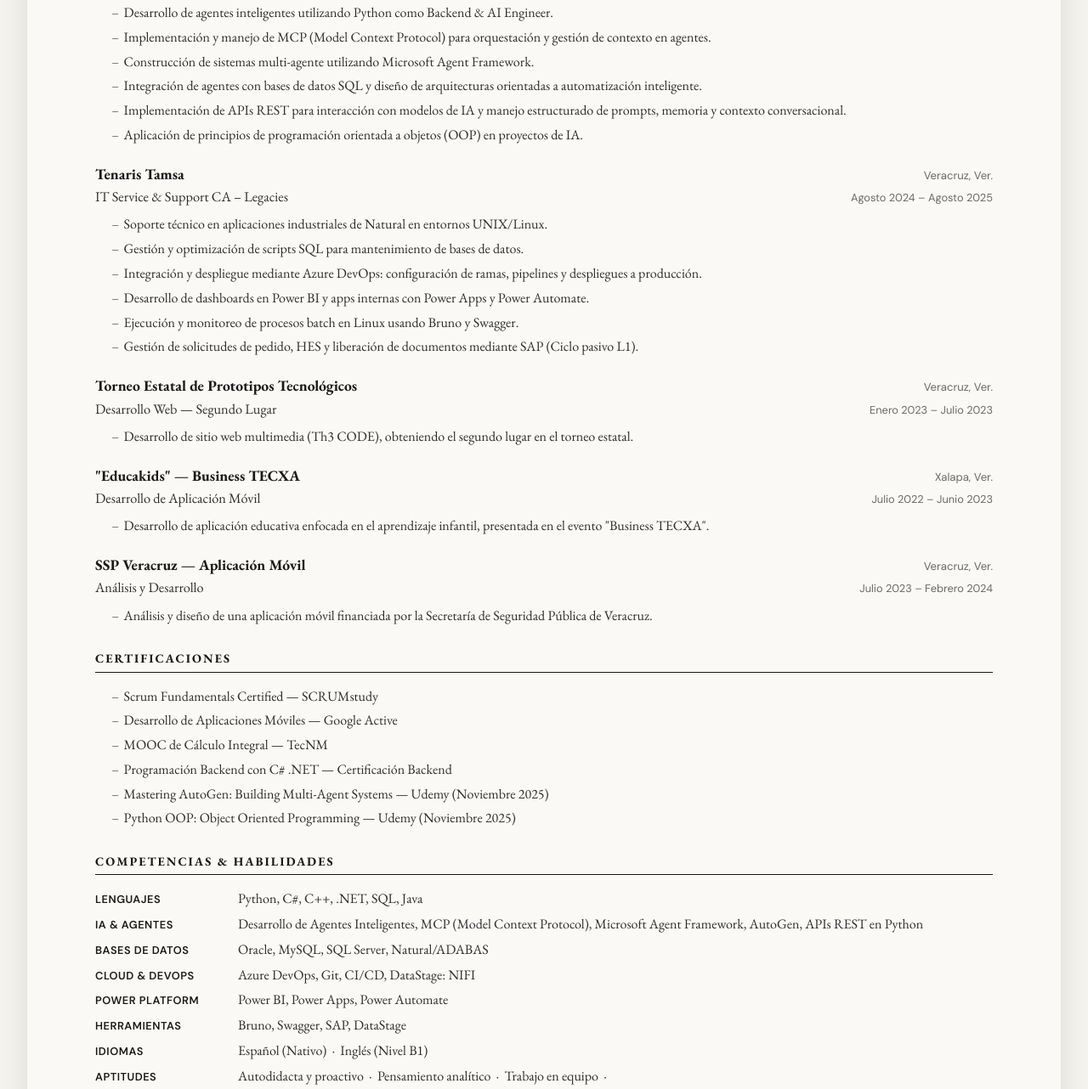
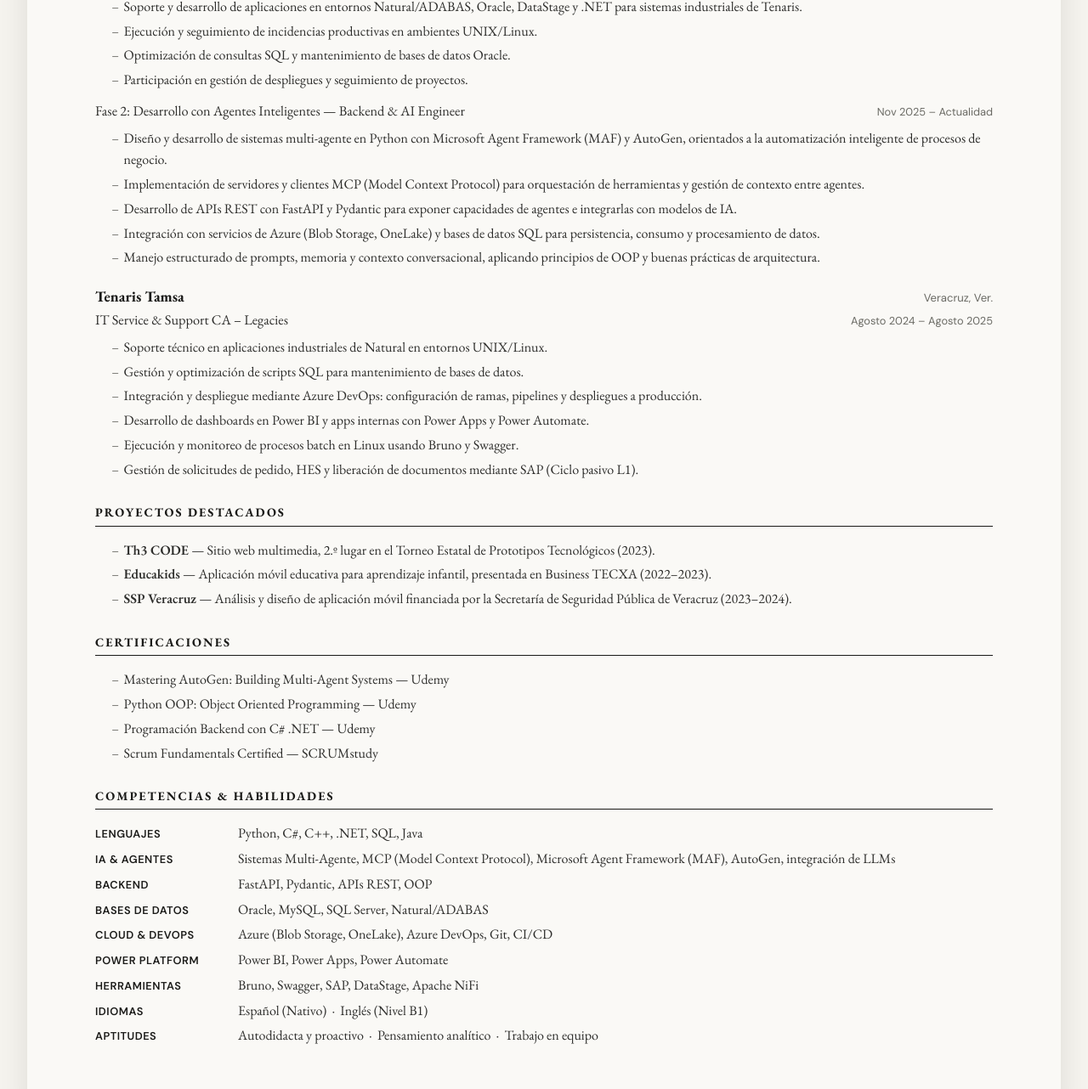
Before and after one commit to TheFallacy/CV, a plain HTML site: page index.html in a window 1280 px wide. Shown: the part 668-1950 px from the top of the page at 85% size. Drawn offline with nearby package versions, Linux system fonts and the light colour scheme.

Commit message:
feat(cv): add professional summary section and update contact links

```diff
--- a/cv-brandon/assets/css/styles.css
+++ b/cv-brandon/assets/css/styles.css
@@ -203,6 +203,16 @@
 }
 
 /* =============================================
+   SUMMARY
+   ============================================= */
+.cv-summary {
+  font-size: 1.02rem;
+  line-height: 1.6;
+  color: var(--text-soft);
+  text-align: justify;
+}
+
+/* =============================================
    ENTRIES
    ============================================= */
 .cv-entry {
@@ -335,6 +345,7 @@
 body.scale-cv .cv-entry-role        { font-size: .86rem; }
 body.scale-cv .cv-entry-location,
 body.scale-cv .cv-entry-date        { font-size: .69rem; }
+body.scale-cv .cv-summary           { font-size: .83rem; }
 body.scale-cv .cv-bullets li        { font-size: .81rem; margin-bottom: .1rem; }
 body.scale-cv .cv-skill-row         { font-size: .81rem; }
 body.scale-cv .cv-skill-row dt      { font-size: .69rem; min-width: 7.5rem; }
--- a/index.html
+++ b/index.html
@@ -36,13 +36,19 @@
             <span class="sep">•</span>
             <span>228 603 5293</span>
             <span class="sep">•</span>
-            <a href="https://www.linkedin.com/in/brandon-rj/" target="_blank">LinkedIn: @BrandonRodriguez</a>
+            <a href="https://www.linkedin.com/in/brandon-rj/" target="_blank">linkedin.com/in/brandon-rj</a>
             <span class="sep">•</span>
-            <a href="https://github.com/TheFallacy" target="_blank">GitHub: @BrandonRodriguez</a>
+            <a href="https://github.com/TheFallacy" target="_blank">github.com/TheFallacy</a>
         </div>
     </header>
 
     <div class="cv-rule"></div>
+
+    <!-- RESUMEN -->
+    <section class="cv-section">
+        <h2 class="cv-section-title">Resumen Profesional</h2>
+        <p class="cv-summary">Backend &amp; AI Engineer con trayectoria iniciada en soporte y desarrollo de sistemas industriales de misión crítica (Natural/ADABAS, Oracle, UNIX/Linux, .NET), actualmente especializado en el desarrollo de sistemas multi-agente con IA: MCP (Model Context Protocol), Microsoft Agent Framework y AutoGen, con backend en Python (FastAPI, Pydantic) e integración de servicios de Azure para automatización inteligente de procesos.</p>
+    </section>
 
     <!-- EDUCACION -->
     <section class="cv-section">
@@ -83,12 +89,11 @@
                 <span class="cv-entry-date">Nov 2025 &ndash; Actualidad</span>
             </div>
             <ul class="cv-bullets">
-                <li>Desarrollo de agentes inteligentes utilizando Python como Backend &amp; AI Engineer.</li>
-                <li>Implementación y manejo de MCP (Model Context Protocol) para orquestación y gestión de contexto en agentes.</li>
-                <li>Construcción de sistemas multi-agente utilizando Microsoft Agent Framework.</li>
-                <li>Integración de agentes con bases de datos SQL y diseño de arquitecturas orientadas a automatización inteligente.</li>
-                <li>Implementación de APIs REST para interacción con modelos de IA y manejo estructurado de prompts, memoria y contexto conversacional.</li>
-                <li>Aplicación de principios de programación orientada a objetos (OOP) en proyectos de IA.</li>
+                <li>Diseño y desarrollo de sistemas multi-agente en Python con Microsoft Agent Framework (MAF) y AutoGen, orientados a la automatización inteligente de procesos de negocio.</li>
+                <li>Implementación de servidores y clientes MCP (Model Context Protocol) para orquestación de herramientas y gestión de contexto entre agentes.</li>
+                <li>Desarrollo de APIs REST con FastAPI y Pydantic para exponer capacidades de agentes e integrarlas con modelos de IA.</li>
+                <li>Integración con servicios de Azure (Blob Storage, OneLake) y bases de datos SQL para persistencia, consumo y procesamiento de datos.</li>
+                <li>Manejo estructurado de prompts, memoria y contexto conversacional, aplicando principios de OOP y buenas prácticas de arquitectura.</li>
             </ul>
         </div>
 
@@ -111,59 +116,26 @@
             </ul>
         </div>
 
-        <div class="cv-entry">
-            <div class="cv-entry-header">
-                <span class="cv-entry-org">Torneo Estatal de Prototipos Tecnológicos</span>
-                <span class="cv-entry-location">Veracruz, Ver.</span>
-            </div>
-            <div class="cv-entry-subheader">
-                <span class="cv-entry-role">Desarrollo Web &mdash; Segundo Lugar</span>
-                <span class="cv-entry-date">Enero 2023 &ndash; Julio 2023</span>
-            </div>
-            <ul class="cv-bullets">
-                <li>Desarrollo de sitio web multimedia (Th3 CODE), obteniendo el segundo lugar en el torneo estatal.</li>
-            </ul>
-        </div>
+    </section>
 
-        <div class="cv-entry">
-            <div class="cv-entry-header">
-                <span class="cv-entry-org">"Educakids" &mdash; Business TECXA</span>
-                <span class="cv-entry-location">Xalapa, Ver.</span>
-            </div>
-            <div class="cv-entry-subheader">
-                <span class="cv-entry-role">Desarrollo de Aplicación Móvil</span>
-                <span class="cv-entry-date">Julio 2022 &ndash; Junio 2023</span>
-            </div>
-            <ul class="cv-bullets">
-                <li>Desarrollo de aplicación educativa enfocada en el aprendizaje infantil, presentada en el evento "Business TECXA".</li>
-            </ul>
-        </div>
-
-        <div class="cv-entry">
-            <div class="cv-entry-header">
-                <span class="cv-entry-org">SSP Veracruz &mdash; Aplicación Móvil</span>
-                <span class="cv-entry-location">Veracruz, Ver.</span>
-            </div>
-            <div class="cv-entry-subheader">
-                <span class="cv-entry-role">Análisis y Desarrollo</span>
-                <span class="cv-entry-date">Julio 2023 &ndash; Febrero 2024</span>
-            </div>
-            <ul class="cv-bullets">
-                <li>Análisis y diseño de una aplicación móvil financiada por la Secretaría de Seguridad Pública de Veracruz.</li>
-            </ul>
-        </div>
+    <!-- PROYECTOS -->
+    <section class="cv-section">
+        <h2 class="cv-section-title">Proyectos Destacados</h2>
+        <ul class="cv-bullets">
+            <li><em>Th3 CODE</em> &mdash; Sitio web multimedia, 2.º lugar en el Torneo Estatal de Prototipos Tecnológicos (2023).</li>
+            <li><em>Educakids</em> &mdash; Aplicación móvil educativa para aprendizaje infantil, presentada en Business TECXA (2022&ndash;2023).</li>
+            <li><em>SSP Veracruz</em> &mdash; Análisis y diseño de aplicación móvil financiada por la Secretaría de Seguridad Pública de Veracruz (2023&ndash;2024).</li>
+        </ul>
     </section>
 
     <!-- CERTIFICACIONES -->
     <section class="cv-section">
         <h2 class="cv-section-title">Certificaciones</h2>
         <ul class="cv-bullets">
+            <li>Mastering AutoGen: Building Multi-Agent Systems &mdash; Udemy</li>
+            <li>Python OOP: Object Oriented Programming &mdash; Udemy</li>
+            <li>Programación Backend con C# .NET &mdash; Udemy</li>
             <li>Scrum Fundamentals Certified &mdash; SCRUMstudy</li>
-            <li>Desarrollo de Aplicaciones Móviles &mdash; Google Active</li>
-            <li>MOOC de Cálculo Integral &mdash; TecNM</li>
-            <li>Programación Backend con C# .NET &mdash; Certificación Backend</li>
-            <li>Mastering AutoGen: Building Multi-Agent Systems &mdash; Udemy (Noviembre 2025)</li>
-            <li>Python OOP: Object Oriented Programming &mdash; Udemy (Noviembre 2025)</li>
         </ul>
     </section>
 
@@ -177,7 +149,11 @@
             </div>
             <div class="cv-skill-row">
                 <dt>IA &amp; Agentes</dt>
-                <dd>Desarrollo de Agentes Inteligentes, MCP (Model Context Protocol), Microsoft Agent Framework, AutoGen, APIs REST en Python</dd>
+                <dd>Sistemas Multi-Agente, MCP (Model Context Protocol), Microsoft Agent Framework (MAF), AutoGen, integración de LLMs</dd>
+            </div>
+            <div class="cv-skill-row">
+                <dt>Backend</dt>
+                <dd>FastAPI, Pydantic, APIs REST, OOP</dd>
             </div>
             <div class="cv-skill-row">
                 <dt>Bases de Datos</dt>
@@ -185,7 +161,7 @@
             </div>
             <div class="cv-skill-row">
                 <dt>Cloud &amp; DevOps</dt>
-                <dd>Azure DevOps, Git, CI/CD, DataStage: NIFI</dd>
+                <dd>Azure (Blob Storage, OneLake), Azure DevOps, Git, CI/CD</dd>
             </div>
             <div class="cv-skill-row">
                 <dt>Power Platform</dt>
@@ -193,7 +169,7 @@
             </div>
             <div class="cv-skill-row">
                 <dt>Herramientas</dt>
-                <dd>Bruno, Swagger, SAP, DataStage</dd>
+                <dd>Bruno, Swagger, SAP, DataStage, Apache NiFi</dd>
             </div>
             <div class="cv-skill-row">
                 <dt>Idiomas</dt>
@@ -201,7 +177,7 @@
             </div>
             <div class="cv-skill-row">
                 <dt>Aptitudes</dt>
-                <dd>Autodidacta y proactivo &nbsp;&middot;&nbsp; Pensamiento analítico &nbsp;&middot;&nbsp; Trabajo en equipo &nbsp;&middot;&nbsp; </dd>
+                <dd>Autodidacta y proactivo &nbsp;&middot;&nbsp; Pensamiento analítico &nbsp;&middot;&nbsp; Trabajo en equipo</dd>
             </div>
         </dl>
     </section>
```
